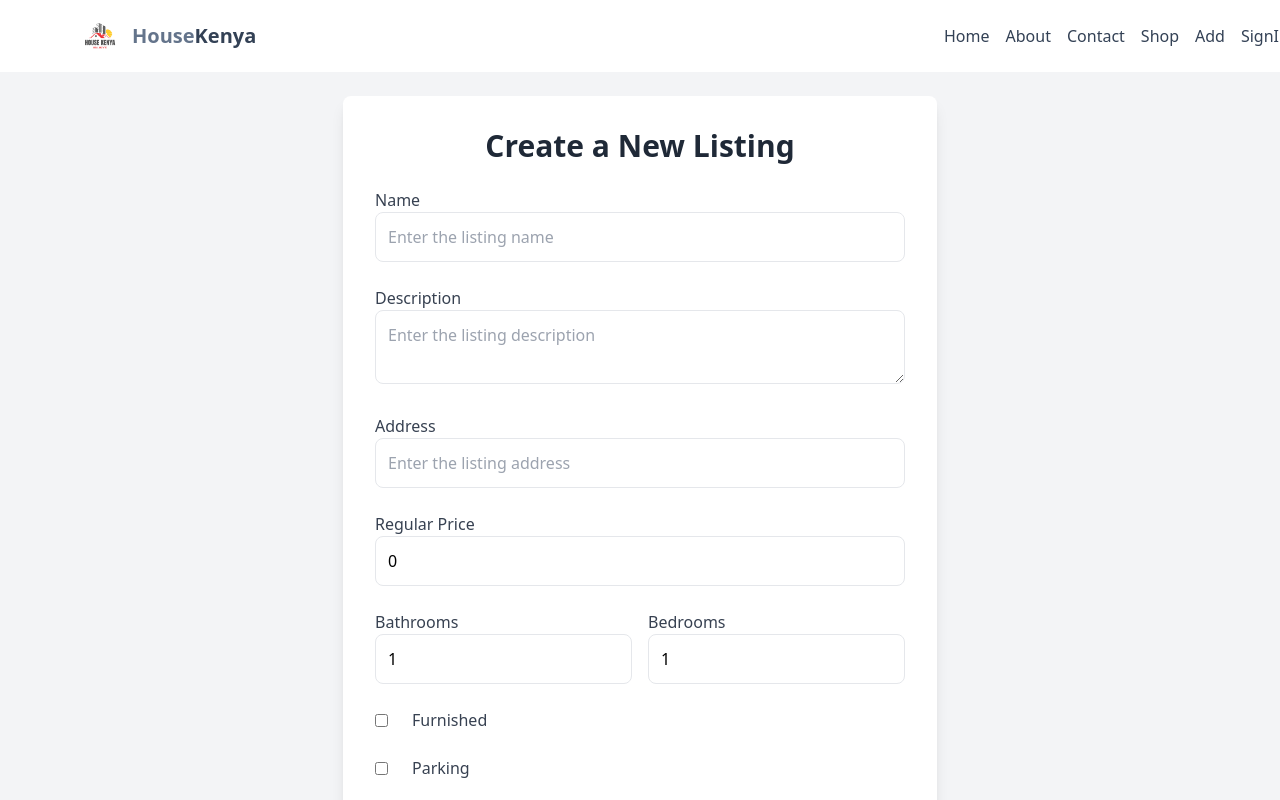
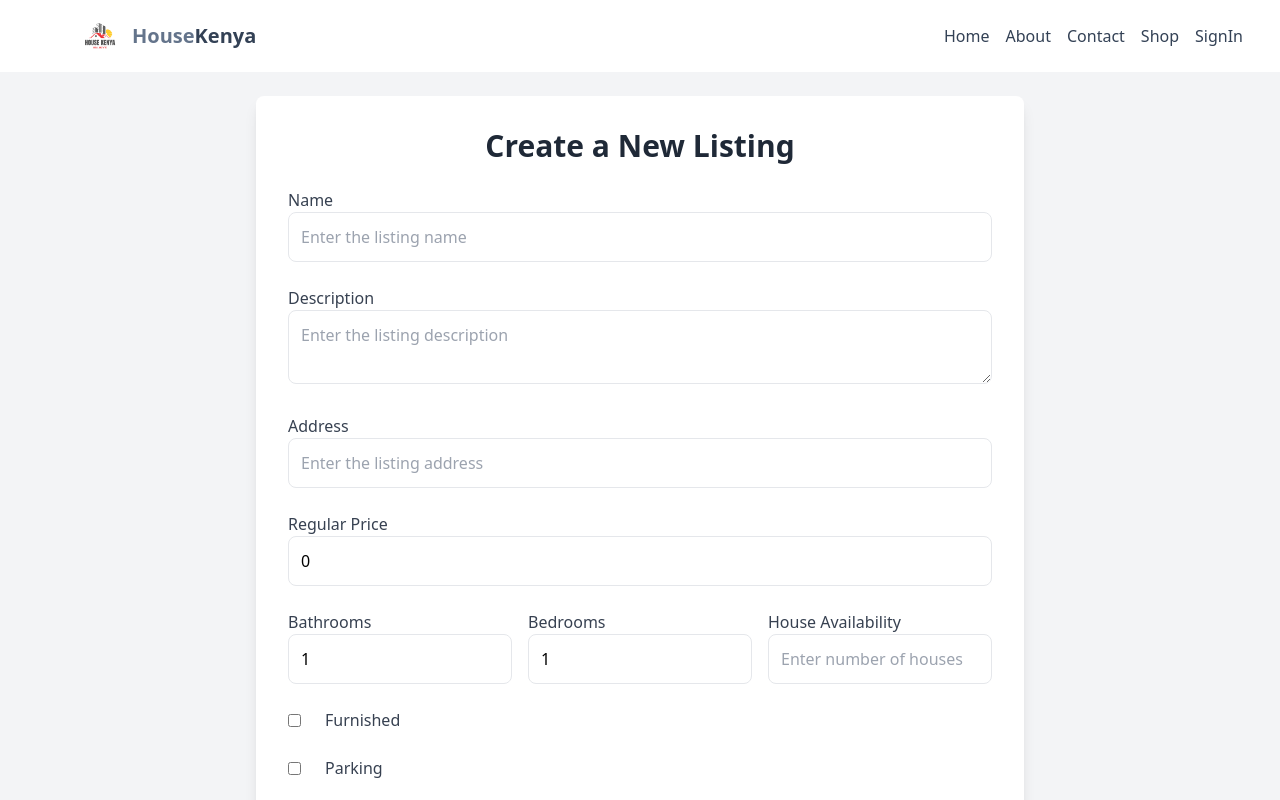
Before and after one commit to rastar12/real-estate, a React (Vite) app in the folder client/: page /AddListing in a window 1280 px wide. Shown: the top 800 px of the page. Built offline with nearby package versions, Linux system fonts and the light colour scheme.

Commit message:
setremaining

```diff
--- a/client/src/components/HeaderDown.jsx
+++ b/client/src/components/HeaderDown.jsx
@@ -11,6 +11,7 @@ function HeaderDown() {
       {/* Bottom Navigation for small screens */}
       <nav className="fixed inset-x-0 bottom-0 bg-slate-200 text-white sm:hidden justify-between">
         <ul className="flex justify-around py-4">
+
           <Link to={'/'}>
           <li className="text-center cursor-pointer">
             <FaHome className='text-slate-800 size-5' />
@@ -26,31 +27,26 @@ function HeaderDown() {
             <FaSearch className='text-slate-800 size-5' />
           </li>
         </Link>
-        { currentUser && (currentUser === 'selling' || currentUser === 'buying') && (
-  <Link to={'/Add'}>
-    <li className="text-center cursor-pointer">
-      <FaPlus className='text-slate-800 size-5' />
-    </li>
-  </Link>
-)}
 
-
+         <Link to={'/Add'}>
+        <li className="text-center cursor-pointer">
+            <FaPlus className='text-slate-800 size-5' />
+          </li>
+        </Link>
         {!currentUser ? (
                   <Link to={'/Login'}>
                   <li className="text-center cursor-pointer">
                       <MdLogin className='text-slate-800 size-5' />
                     </li>
                   </Link>
+        ) :(
 
-        ) :(
        <Link to={'/profile'}>
         <li className="text-center cursor-pointer">
             <FaUser className='text-slate-800 size-5' />
           </li>
         </Link>
-
         )}
-
 
         </ul>
       </nav>
--- a/client/src/components/header.jsx
+++ b/client/src/components/header.jsx
@@ -77,9 +77,6 @@ export default function Header() {
             <li className='text-slate-700 hover:underline'>
               <Link to='/Shop-houseKenya' onClick={handleMenuItemClick}>Shop</Link>
             </li>
-            <li className='text-slate-700 hover:underline'>
-              <Link to='/Add' onClick={handleMenuItemClick}>Add</Link>
-            </li>
             {currentUser ? (
                           <li className='text-slate-700 hover:underline'>
                           <Link to='/profile'>
--- a/client/src/components/updateListing.jsx
+++ b/client/src/components/updateListing.jsx
@@ -20,6 +20,7 @@ const UpdateListing = () => {
     offer: false,
     parking: false,
     furnished: false,
+    remaining:'',
   });
   const [imageUploadError, setImageUploadError] = useState(false);
   const [uploading, setUploading] = useState(false);
@@ -234,6 +235,20 @@ const UpdateListing = () => {
                   required
                 />
               </div>
+
+              {/**remaining  */}
+              <div className="flex-1 mt-4 md:mt-0">
+                <label htmlFor="bedrooms" className="block text-gray-700">Availabilty</label>
+                <input
+                  type="number"
+                  id="remaining"
+                  className="border p-3 rounded-lg w-full focus:ring-2 focus:ring-blue-500"
+                  placeholder=" Enter number of houses Available"
+                  onChange={handleChange}
+                  value={formData.remaining}
+                  required
+                />
+              </div>
             </div>
             <div className="flex items-center space-x-4">
               <input
--- a/client/src/firebase.js
+++ b/client/src/firebase.js
@@ -2,7 +2,6 @@
 import { initializeApp } from "firebase/app";
 // TODO: Add SDKs for Firebase products that you want to use
 // https://firebase.google.com/docs/web/setup#available-libraries
-
 // Your web app's Firebase configuration
 const firebaseConfig = {
   apiKey: "AIzaSyDp2C4-BMdIHp8EVuszUaJwAZZG_Re4g8M",
--- a/client/src/pages/advertCard.jsx
+++ b/client/src/pages/advertCard.jsx
@@ -73,7 +73,7 @@ const ProductPage = () => {
           spaceBetween={10}
           pagination={{ clickable: true }}
           navigation
-          modules={[Navigation, Pagination]}  // Register the modules
+          modules={[Navigation, Pagination]}
         >
         {product.imageUrls.map((url) => (
           <SwiperSlide key={url}>
@@ -133,7 +133,7 @@ const ProductPage = () => {
                   className="w-full h-48 object-cover rounded-md mb-4"
                 />
                 <h3 className="text-lg font-semibold text-slate-700">{similarProduct.Title}</h3>
-                <p className="text-md text-slate-600 mb-2">${similarProduct.Price}</p>
+                <p className="text-md text-slate-600 mb-2">kes {similarProduct.Price}</p>
                 <Link to={`/advert/${similarProduct._id}`}>
                   <span className="text-blue-500 hover:underline">View Product</span>
                 </Link>
@@ -148,4 +148,6 @@ const ProductPage = () => {
   );
 };
 
+
+
 export default ProductPage;
--- a/client/src/pages/listingform.jsx
+++ b/client/src/pages/listingform.jsx
@@ -20,6 +20,7 @@ const ListingForm = () => {
     offer: false,
     parking: false,
     furnished: false,
+    remaining:'',
   });
   const [imageUploadError, setImageUploadError] = useState(false);
   const [uploading, setUploading] = useState(false);
@@ -215,6 +216,20 @@ const ListingForm = () => {
                   required
                 />
               </div>
+            {/* Remaining Cats */}
+            <div className="flex-1 mt-4 md:mt-0">
+                <label htmlFor="bedrooms" className="block text-gray-700">House Availability</label>
+                <input
+                  type="number"
+                  id="remaining"
+                  className="border p-3 rounded-lg w-full focus:ring-2 focus:ring-blue-500"
+                  placeholder="Enter number of houses Available"
+                  onChange={handleChange}
+                  value={formData.remaining}
+                  required
+                />
+              </div>
+
             </div>
             <div className="flex items-center space-x-4">
               <input
--- a/client/src/pages/listings.jsx
+++ b/client/src/pages/listings.jsx
@@ -9,7 +9,7 @@ import {
   FaBath,
   FaBed,
   FaChair,
-  FaMapMarkedAlt,
+  FaBitcoin,
   FaMapMarkerAlt,
   FaParking,
   FaShare,
@@ -109,6 +109,14 @@ export default function Listings() {
               <FaMapMarkerAlt className='text-green-700' />
               {listing.address}
             </p>
+            <p className='flex items-center mt-6 gap-2 text-slate-600  text-sm'>
+              <FaBitcoin className='text-green-700' />
+              {
+                listing.remaining < 1
+                ? (<p className='text-red-700 font-extrabold font-serif text-2xl'>Sold Out</p>):
+                <p className='text-slate-700 font-extrabold font-serif text-2xl'>{listing.remaining} Units remaining</p>
+              }
+            </p>
             <div className='flex gap-4'>
               <p className='bg-red-900 w-full max-w-[200px] text-white text-center p-1 rounded-md'>
                 {listing.type === 'rent' ? 'For Rent' : 'For Sale'}
```
Also changed, not shown: client/package.json (+4 -4 lines), 2 other files (tests, documents, lock files or other folders).
